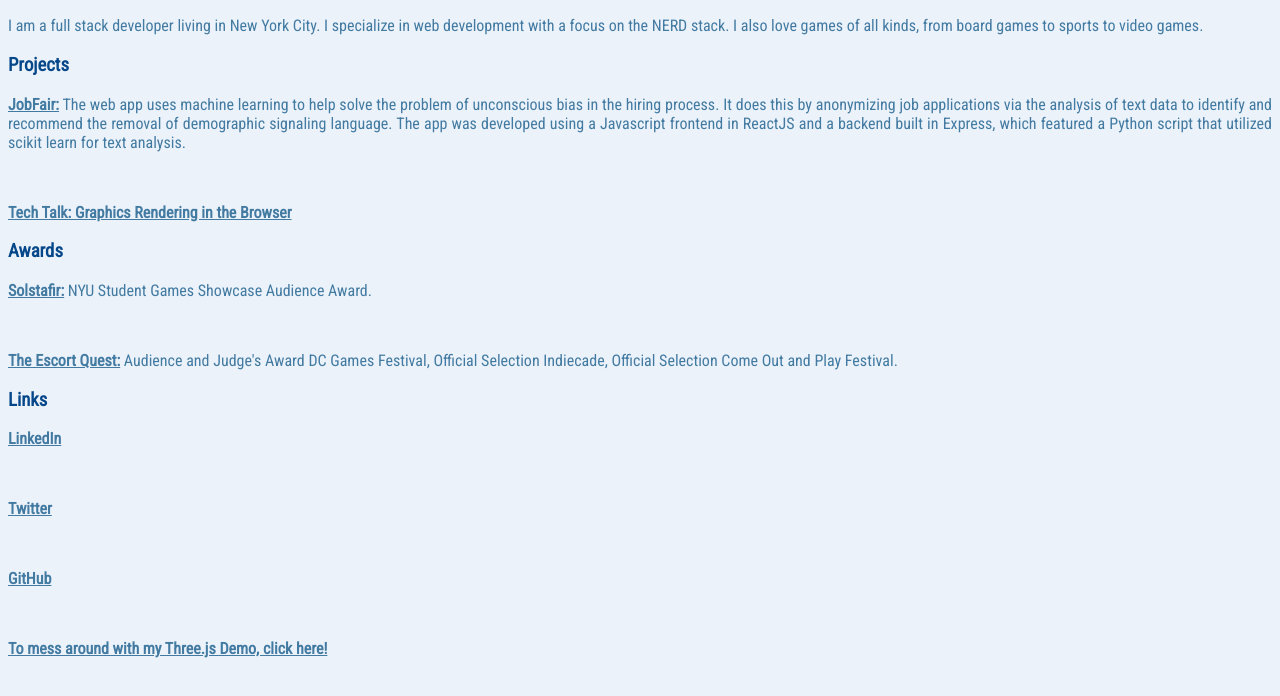
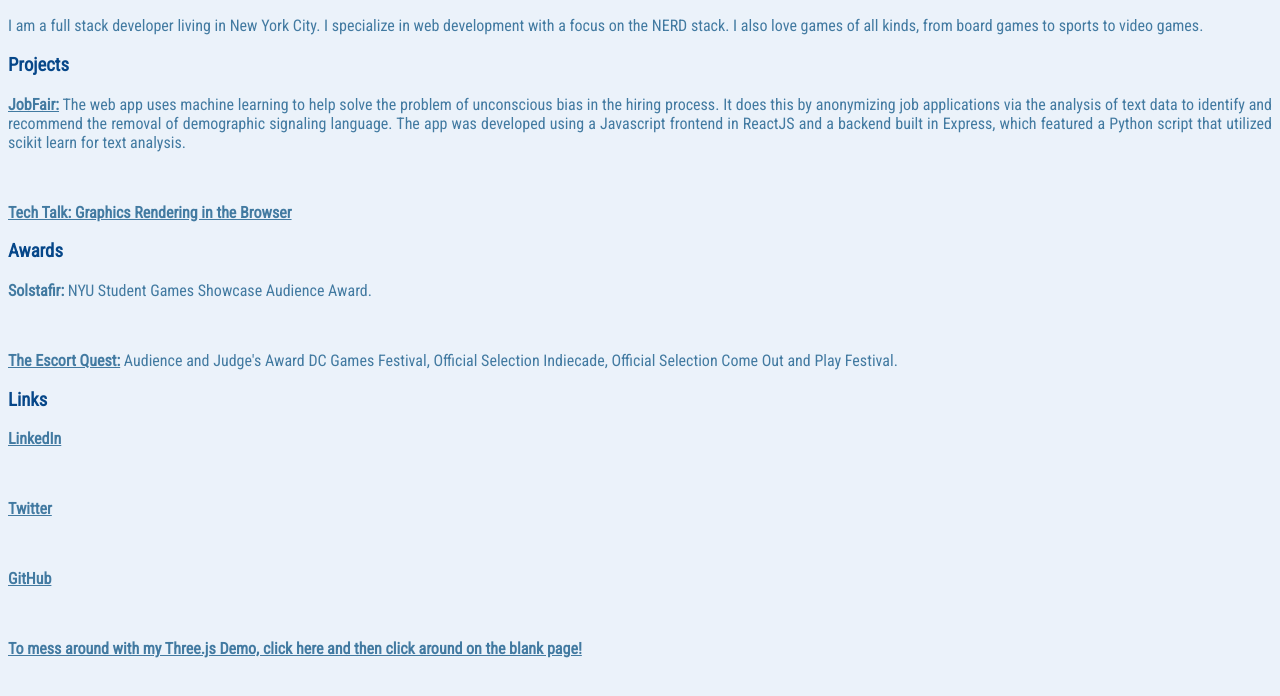
Before and after one commit to Andrew-Gaffney/PersonalSite, a website: page index.html in a window 1280 px wide. Shown: the part 92-788 px from the top of the page. Drawn offline with Linux system fonts and the light colour scheme.

Commit message:
Updated text and links

```diff
--- a/index.html
+++ b/index.html
@@ -24,7 +24,7 @@
     <div>
       <h3>Awards</h3>
         <p>
-          <a href="http://www.solstafirgame.com"><strong>Solstafir:</strong></a>
+          <strong>Solstafir:</strong>
           NYU Student Games Showcase Audience Award.
         </p>
         <br />
@@ -44,6 +44,6 @@
     </div>
   </div>
   <br />
-  <p><a href="demo.html" target="_blank"><strong>To mess around with my Three.js Demo, click here!</strong></a></p>
+  <p><a href="demo.html" target="_blank"><strong>To mess around with my Three.js Demo, click here and then click around on the blank page!</strong></a></p>
 </body>
 <link rel="stylesheet" type="text/css" href="index.css" />
```
